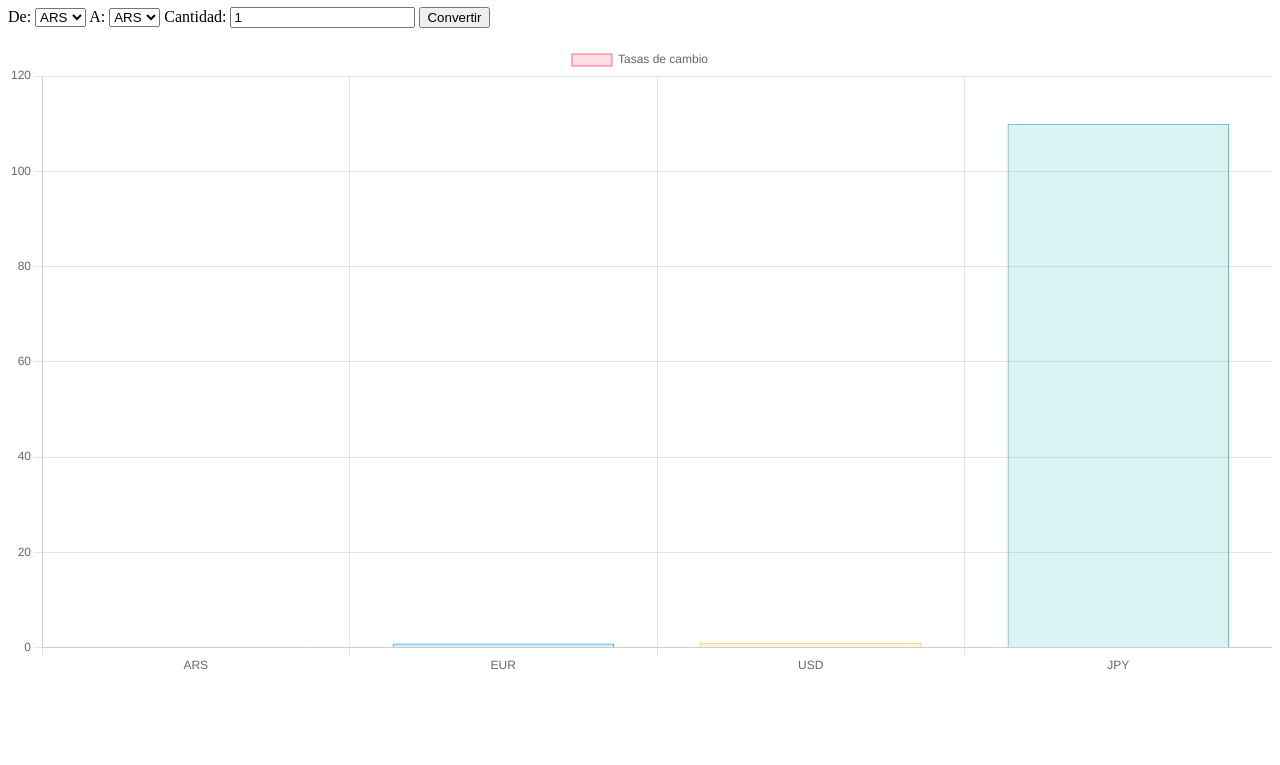
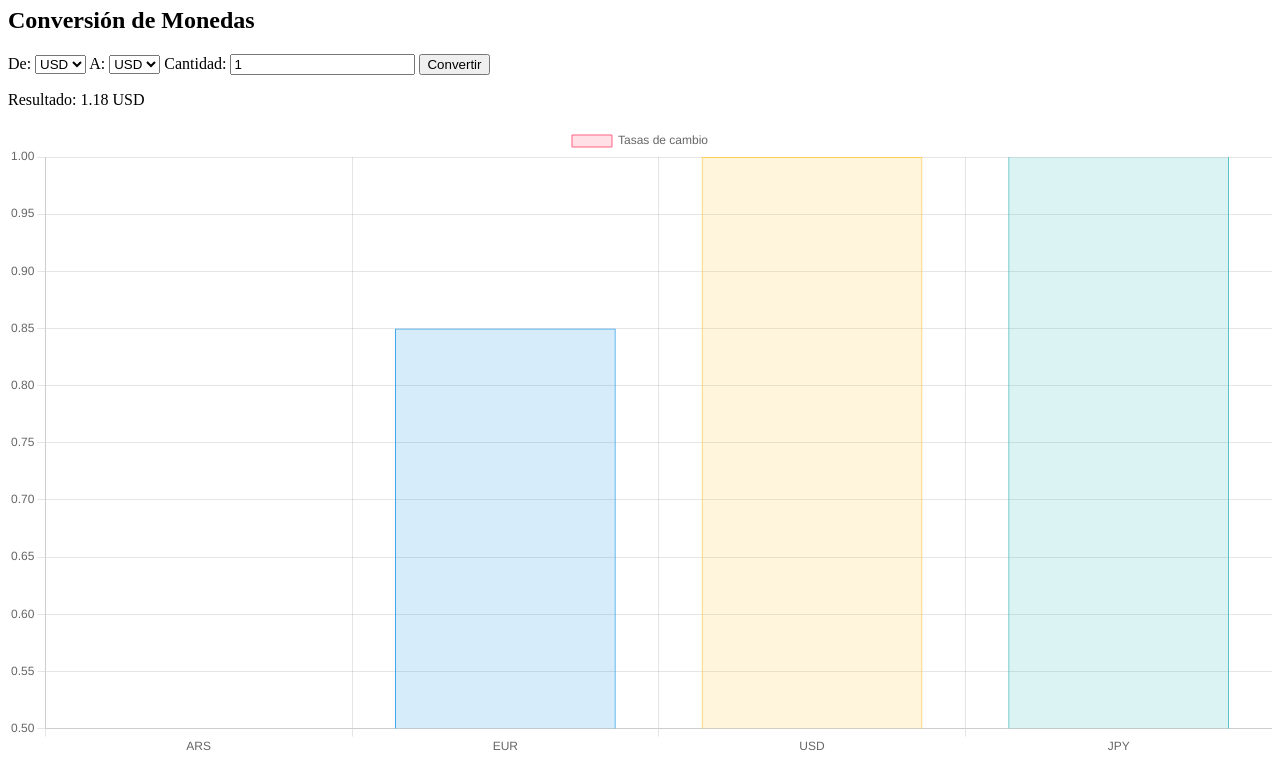
Before and after one commit to javierperucca/ProyectoFinal-Perucca, a plain HTML site: page index.html in a window 1280 px wide. Shown: the part 73-838 px from the top of the page. Before the commit the page ends 800 px from the top, so only its background shows below. Drawn offline with nearby package versions, Linux system fonts and the light colour scheme.

Commit message:
Update index.html

```diff
--- a/index.html
+++ b/index.html
@@ -1,30 +1,31 @@
 <!DOCTYPE html>
 <html>
 <head>
-    <title>Conversor de Moneda</title>
+    <title>Simulador de Conversión de Monedas</title>
     <script src="https://cdn.jsdelivr.net/npm/chart.js"></script>
-    <style>
-        table {
-            border-collapse: collapse;
-        }
-        th, td {
-            border: 1px solid #ddd;
-            padding: 8px;
-            text-align: left;
-        }
-    </style>
 </head>
 <body>
-    <h1>Conversor de Moneda</h1>
+    <h1>Simulador de Conversión de Monedas</h1>
+    <h2>Conversión de Monedas</h2>
     <form>
         <label for="fromCurrency">De:</label>
-        <select id="fromCurrency"></select>
+        <select id="fromCurrency">
+            <option value="USD">USD</option>
+            <option value="EUR">EUR</option>
+            <option value="ARS">ARS</option>
+            <option value="JPY">JPY</option>
+        </select>
         <label for="toCurrency">A:</label>
-        <select id="toCurrency"></select>
+        <select id="toCurrency">
+            <option value="USD">USD</option>
+            <option value="EUR">EUR</option>
+            <option value="ARS">ARS</option>
+            <option value="JPY">JPY</option>
+        </select>
         <label for="amount">Cantidad:</label>
         <input type="number" id="amount" value="1">
         <button id="convertButton">Convertir</button>
-        <p id="conversionResult"></p>
+        <p id="conversionResult">Resultado: 1.18 USD</p>
     </form>
 
     <div>
@@ -32,43 +33,14 @@
     </div>
 
     <script>
-        document.addEventListener('DOMContentLoaded', async () => {
-            const fromCurrency = document.getElementById('fromCurrency');
-            const toCurrency = document.getElementById('toCurrency');
-            const amount = document.getElementById('amount');
-            const convertButton = document.getElementById('convertButton');
-            const conversionResult = document.getElementById('conversionResult');
-            const exchangeRatesChart = document.getElementById('exchangeRatesChart');
-
-            let rates = {
+        const rates = {
             "ARS": 0.018,
             "EUR": 0.85,
             "USD": 1.0,
             "JPY": 110.0
         };
 
-            // Limpiar opciones de moneda
-            fromCurrency.innerHTML = '';
-            toCurrency.innerHTML = '';
-
-            // Función para llenar las opciones de las monedas
-            function populateCurrencyOptions() {
-                const currencies = ['ARS', 'EUR', 'USD', 'JPY'];
-                currencies.forEach(currency => {
-                    const option1 = document.createElement('option');
-                    option1.value = currency;
-                    option1.textContent = currency;
-
-                    const option2 = option1.cloneNode(true);
-
-                    fromCurrency.appendChild(option1);
-                    toCurrency.appendChild(option2);
-                });
-            }
-
-            // Función para mostrar las tasas de cambio
-            function showExchangeRates() {
-                const ctx = exchangeRatesChart.getContext('2d');
+        const ctx = document.getElementById('exchangeRatesChart').getContext('2d');
         new Chart(ctx, {
             type: 'bar',
             data: {
@@ -94,38 +66,13 @@
             options: {
                 scales: {
                     y: {
-                                beginAtZero: true
+                        beginAtZero: true,
+                        max: 1.0,
+                        min: 0.5
                     }
                 }
             }
         });
-            }
-
-            // Función para convertir la moneda
-            function convertCurrency() {
-                const from = fromCurrency.value;
-                const to = toCurrency.value;
-                const amountValue = parseFloat(amount.value);
-
-                if (isNaN(amountValue) || !from || !to) {
-                    conversionResult.textContent = 'Por favor, ingrese una cantidad válida y seleccione las monedas.';
-                    return;
-                }
-
-                if (from === to) {
-                    conversionResult.textContent = `Resultado: ${amountValue} ${to}`;
-                } else {
-                    const usdAmount = amountValue / rates[from];
-                    const result = usdAmount * rates[to];
-                    conversionResult.textContent = `Resultado: ${result.toFixed(2)} ${to}`;
-                }
-            }
-
-            populateCurrencyOptions();
-            showExchangeRates();
-
-            convertButton.addEventListener('click', convertCurrency);
-        });
     </script>
 </body>
 </html>
```
Lines whose indentation alone changed are shown as unchanged.
